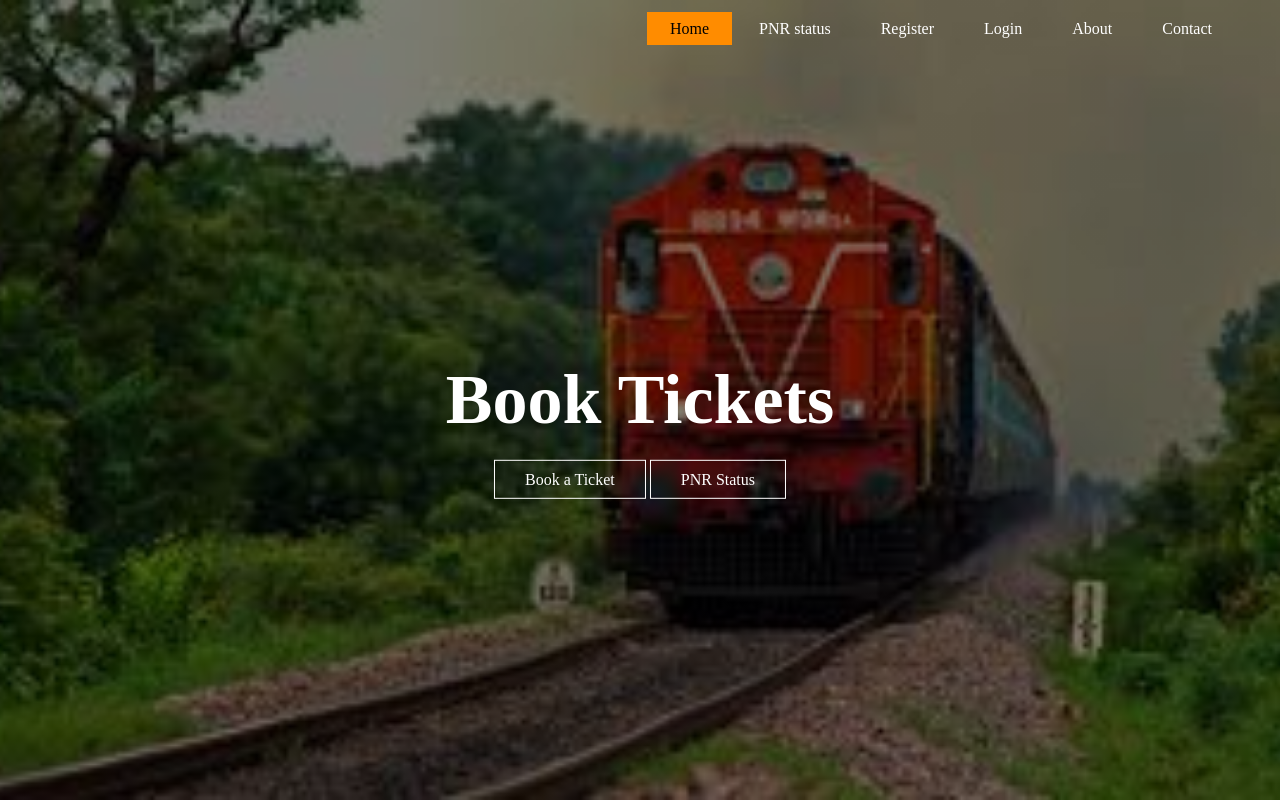
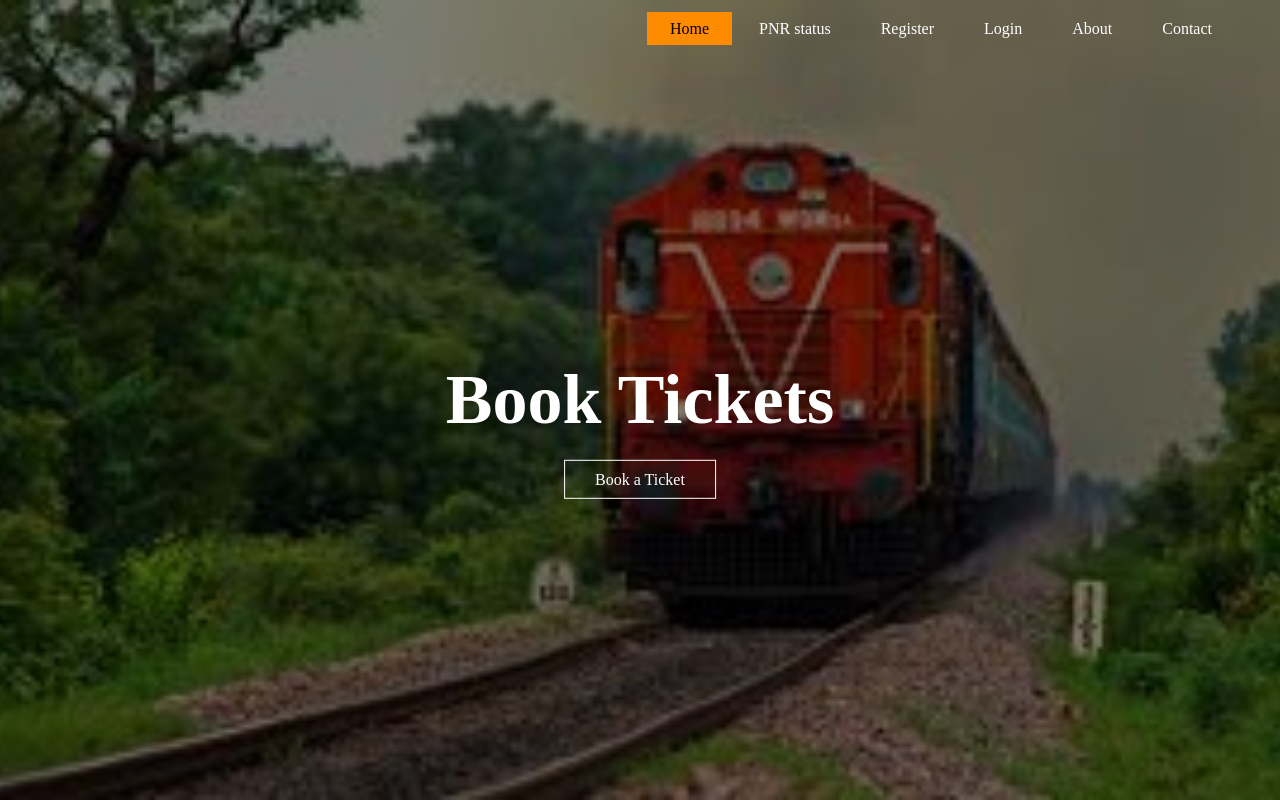
Before and after one commit to AnubhavMadhav/Train-Ticket-Booking-System, a Django app: page / in a window 1280 px wide. Run offline with Django 3.2, Linux system fonts and the light colour scheme; some libraries are stand-ins or nearby versions.

Commit message:
Changes in Home Page

```diff
--- a/templates/pages/index.html
+++ b/templates/pages/index.html
@@ -33,7 +33,7 @@
 		</div>
 		<div class="botton">
 			<a href="#" class="btn">Book a Ticket</a>
-			<a href="#" class="btn">PNR Status</a>
+
 		</div>
 	</header>
 </body>
```
